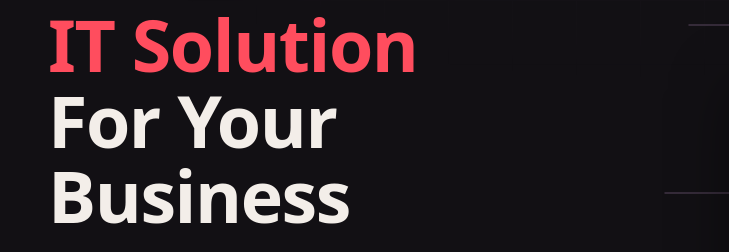
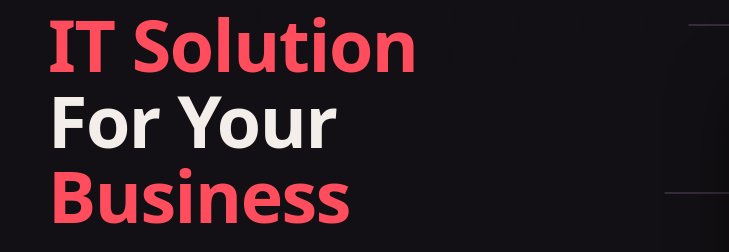
Before and after one commit to YoasAriel/CP_CV-TUNGGAL-OPTI-PERSADA, a plain HTML site: page index.html in a window 1280 px wide. Shown: the part 256-508 px from the top of the page, 0-729 px from the left. Drawn offline with nearby package versions, Linux system fonts and the light colour scheme; grey boxes are pictures that could not be loaded.

Commit message:
Update content

```diff
--- a/index.html
+++ b/index.html
@@ -67,7 +67,7 @@
       <h1 class="display">
         <span class="rline">The Best</span>
         <span class="rline accent">IT Solution</span>
-        <span class="rline">For Your Business</span>
+        <span class="rline">For Your</span><span class="rline accent">Business</span>
       </h1>
       <p class="lede">TOP Computer menyediakan komponen PC, laptop, dan aksesoris pilihan untuk gamer, kreator, dan profesional — lengkap dengan garansi resmi dan konsultasi gratis kebutuhan perlengkapan IT di toko.</p>
       <div class="cta-row">
```
Also changed, not shown: main.js (+18 -19 lines), style.css (+27 -28 lines), tentang-kami.html (+1 -1 lines).
